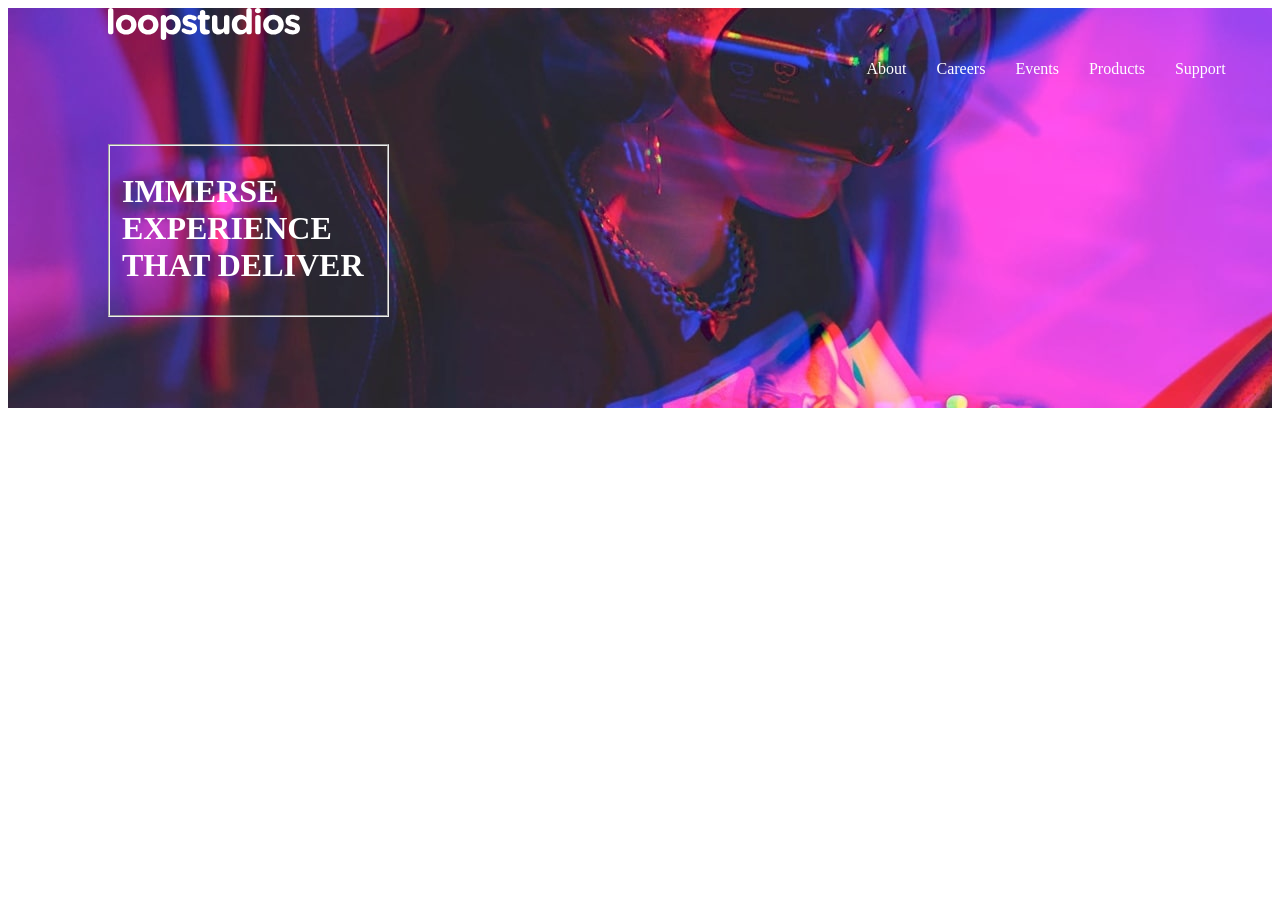
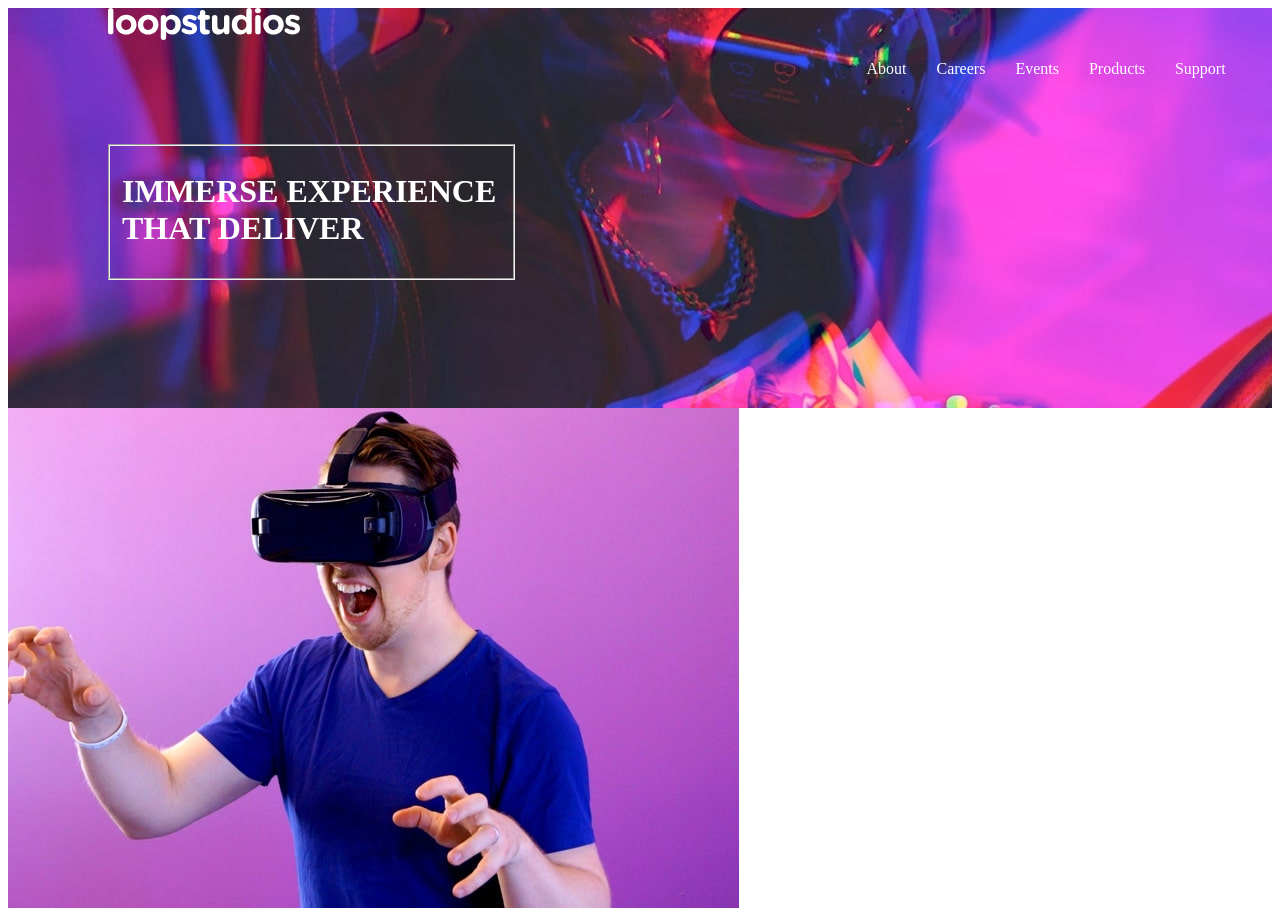
Before and after one commit to NerdsCube/loopstudios, a React (Create React App) app: page / in a window 1280 px wide. Before the commit the page ends 800 px from the top, so only its background shows below. Built offline with nearby package versions, Linux system fonts and the light colour scheme.

Commit message:
add Interactive component

```diff
--- a/src/App.js
+++ b/src/App.js
@@ -1,9 +1,11 @@
 import Header from "./components/Header";
+import Interactive from "./components/Interactive";
 
 function App() {
   return (
     <>
       <Header />
+      <Interactive />
     </>
   );
 }
--- /dev/null
+++ b/src/components/Interactive.js
@@ -0,0 +1,13 @@
+import React from 'react'
+import interactive from '../images/desktop/image-interactive.jpg'
+
+function Interactive() {
+    return (
+        <div>
+            <div><img src={interactive}/></div>
+            <div></div>
+        </div>
+    )
+}
+
+export default Interactive
--- a/src/style.css
+++ b/src/style.css
@@ -25,7 +25,7 @@ li a{
     text-decoration: none;
 }
 fieldset{
-    width: 20%;
+    width: 30%;
     margin-top: 100px;
     color: #fff;
     margin-left: 100px;
```
